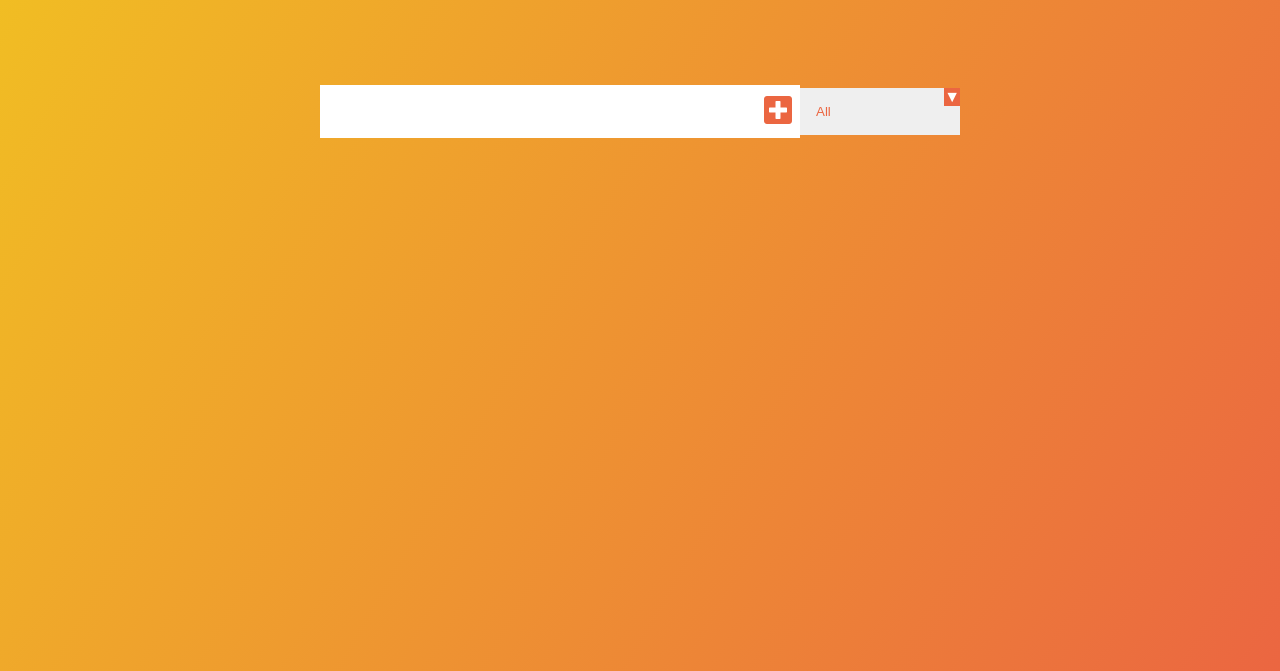
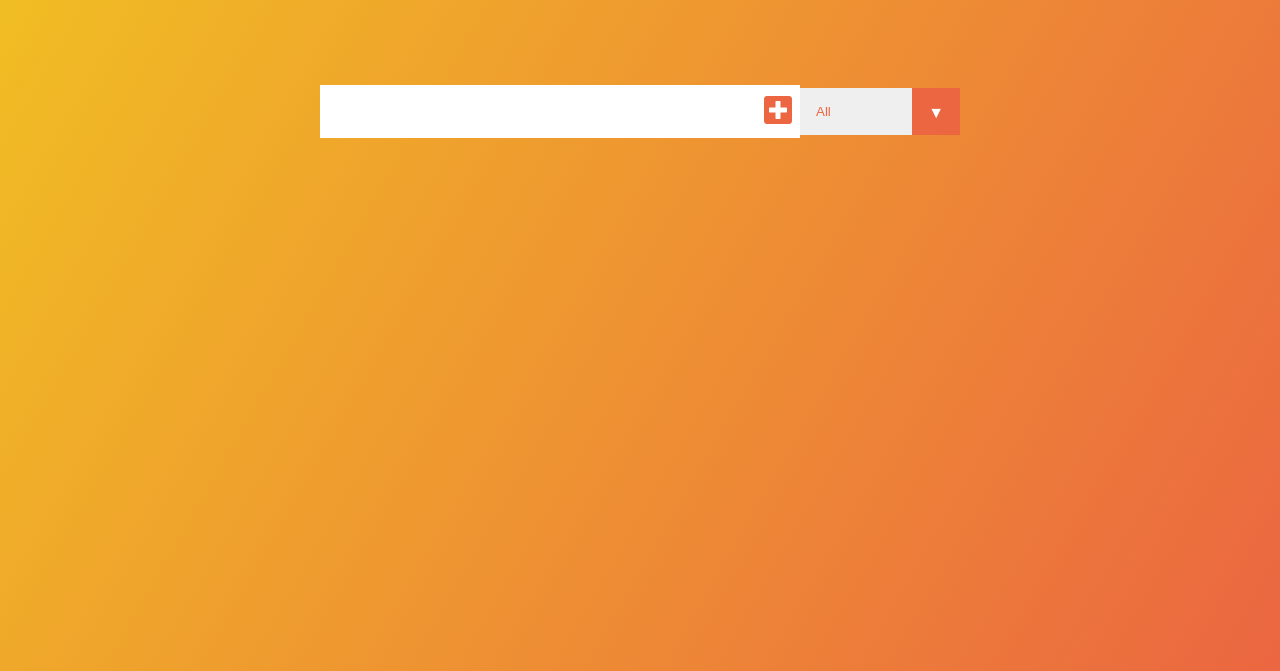
Before and after one commit to tnyandoro/Q_and_A, a website built with webpack: page dist/index.html in a window 1280 px wide. Shown: the part 129-800 px from the top of the page. Built offline with nearby package versions, Linux system fonts and the light colour scheme.

```diff
--- a/src/style.css
+++ b/src/style.css
@@ -120,4 +120,6 @@
     background: #eb6641;
     top: 0;
     right: 0;
+    padding: 1rem;
+    pointer-events: none;
 }
```
